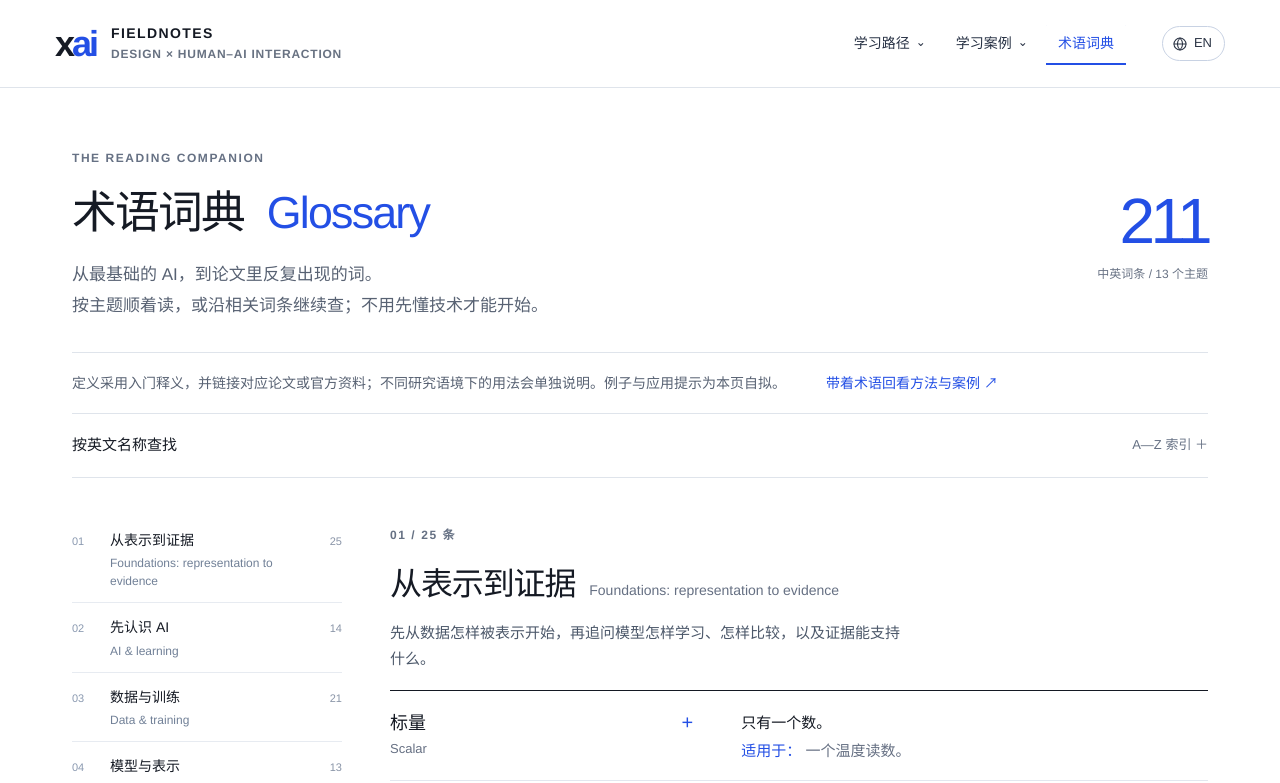
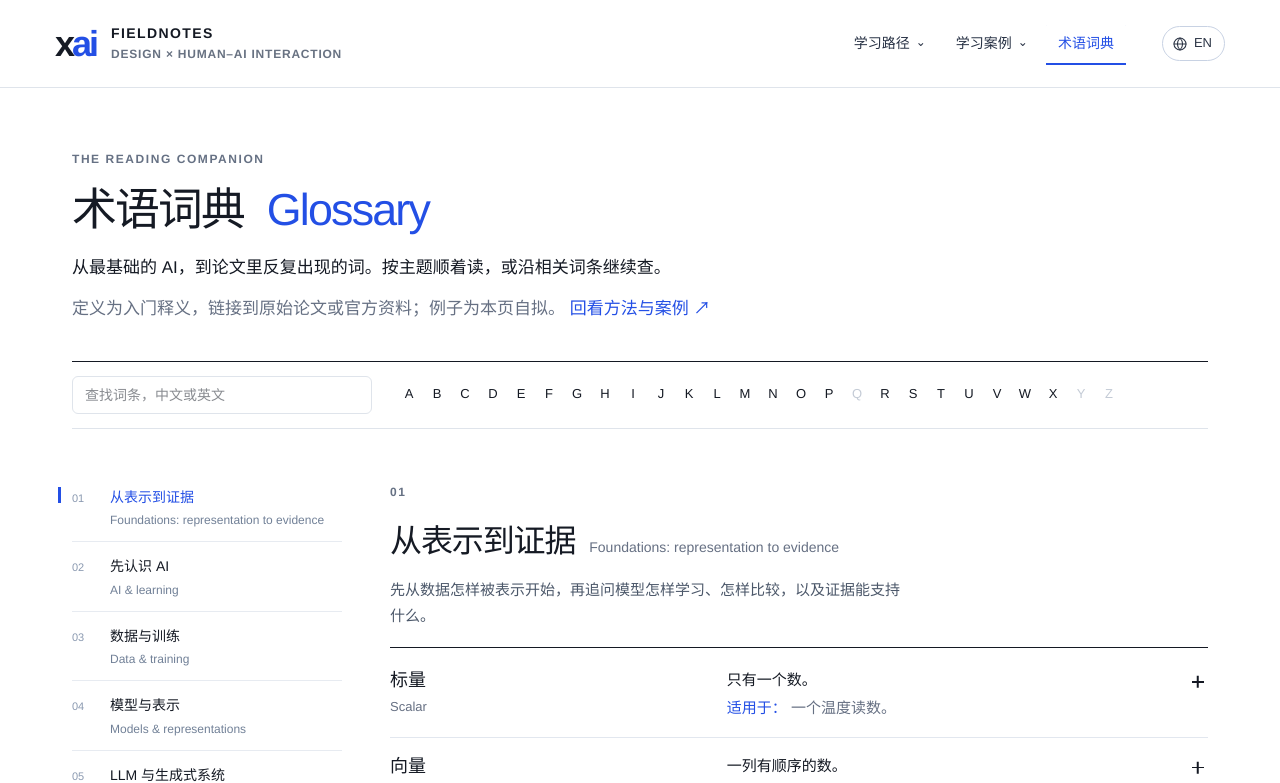
Before and after one commit to limbohoo/xai_fieldnote, a Next.js app: page /glossary in a window 1280 px wide. Shown: the top 783 px of the page. Built offline with nearby package versions, Linux system fonts and the light colour scheme.

Commit message:
Glossary redesign: no counts, A-Z finder with search, animated entry expand, active topic in sidebar

```diff
--- a/app/globals.css
+++ b/app/globals.css
@@ -2249,3 +2249,74 @@ summary > span:last-child {
 main.glossary-page .glossary-layout { grid-template-columns: 270px minmax(0, 1fr); gap: 48px; }
 @media (max-width: 1100px) { main.glossary-page .glossary-layout { grid-template-columns: 210px minmax(0, 1fr); gap: 28px; } }
 @media (max-width: 760px) { main.glossary-page .glossary-layout { grid-template-columns: 1fr; gap: 30px; } }
+
+/* Glossary v3: quieter header, A–Z finder, animated entries. */
+main.glossary-page .glossary-heading { display: block; padding: 56px 0 28px; max-width: 760px; }
+main.glossary-page .glossary-heading h1 { margin: 10px 0 14px; }
+.glossary-lede { font-size: 19px; line-height: 1.6; color: #141923; margin: 0; }
+.glossary-note { font-size: 14px; line-height: 1.7; color: #667083; margin: 10px 0 0; }
+.glossary-note a { color: #234fe5; white-space: nowrap; }
+
+.az-index { border-top: 1px solid #141923; border-bottom: 1px solid #dfe4eb; margin: 8px 0 44px; }
+.az-bar { display: flex; flex-wrap: wrap; align-items: center; gap: 12px 24px; padding: 14px 0; }
+.az-search { flex: 0 1 300px; min-width: 200px; height: 38px; padding: 0 12px; border: 1px solid #dfe4eb; border-radius: 6px; font: inherit; font-size: 14px; color: #141923; background: #fff; transition: border-color .15s; }
+.az-search:focus { outline: none; border-color: #234fe5; }
+.az-letters { display: flex; flex-wrap: wrap; gap: 2px; }
+.az-letters button { width: 26px; height: 30px; padding: 0; border: 0; border-radius: 4px; background: transparent; font: inherit; font-size: 13px; color: #141923; cursor: pointer; transition: background-color .15s, color .15s; }
+.az-letters button:hover:not(:disabled) { background: #f1f4f9; }
+.az-letters button[aria-pressed="true"] { background: #234fe5; color: #fff; }
+.az-letters button:disabled { color: #c4cbd6; cursor: default; }
+.az-panel { display: grid; grid-template-rows: 0fr; transition: grid-template-rows .32s cubic-bezier(.2,0,0,1); }
+.az-index[data-open="true"] .az-panel { grid-template-rows: 1fr; }
+.az-panel-inner { overflow: hidden; min-height: 0; }
+.az-results { list-style: none; margin: 0; padding: 0 0 16px; columns: 3 220px; column-gap: 32px; }
+.az-results li { break-inside: avoid; }
+.az-results a { display: flex; align-items: baseline; justify-content: space-between; gap: 12px; padding: 6px 0; border-bottom: 1px solid #f0f2f6; color: #141923; font-size: 14px; }
+.az-results a:hover span { color: #234fe5; }
+.az-results small { font-size: 12px; color: #667083; text-align: right; }
+.az-empty { font-size: 14px; color: #667083; padding: 4px 0 16px; margin: 0; }
+
+main.glossary-page .glossary-sidebar nav > a { grid-template-columns: 26px minmax(0, 1fr); position: relative; transition: color .15s; }
+main.glossary-page .glossary-sidebar nav > a[aria-current="true"] { color: #234fe5; }
+main.glossary-page .glossary-sidebar nav > a[aria-current="true"]::before { content: ''; position: absolute; left: -14px; top: 14px; width: 3px; height: 16px; background: #234fe5; }
+
+main.glossary-page .term-entry { padding: 16px 0; transition: background-color .2s; }
+main.glossary-page .term-entry:target { background: transparent; box-shadow: none; }
+main.glossary-page .term-entry[data-open="true"] .term-name { color: #234fe5; }
+main.glossary-page .term-trigger:hover .term-name { color: #234fe5; }
+.term-name { transition: color .15s; }
+main.glossary-page .term-toggle { position: relative; width: 12px; height: 12px; margin-top: 6px; transition: transform .3s cubic-bezier(.2,0,0,1); }
+main.glossary-page .term-toggle::before, main.glossary-page .term-toggle::after { content: ''; position: absolute; left: 0; top: 5px; width: 12px; height: 1.5px; background: #141923; }
+main.glossary-page .term-toggle::after { transform: rotate(90deg); }
+main.glossary-page .term-entry[data-open="true"] .term-toggle { transform: rotate(45deg); }
+main.glossary-page .term-entry[data-open="true"] .term-toggle::before, main.glossary-page .term-entry[data-open="true"] .term-toggle::after { background: #234fe5; }
+
+main.glossary-page .term-entry dd.term-detail { display: grid; grid-template-rows: 0fr; margin: 0; opacity: 0; transition: grid-template-rows .34s cubic-bezier(.2,0,0,1), opacity .24s ease; }
+main.glossary-page .term-entry dd.term-detail[data-open="true"] { grid-template-rows: 1fr; opacity: 1; }
+.term-detail-inner { overflow: hidden; min-height: 0; }
+.term-detail-inner > :first-child { margin-top: 14px; }
+main.glossary-page .term-definition { font-size: 15px; line-height: 1.8; color: #141923; margin: 0; }
+main.glossary-page .term-entry dd .term-note { font-size: 14px; line-height: 1.75; color: #667083; border-left: 2px solid #234fe5; padding-left: 12px; margin: 12px 0 0; }
+main.glossary-page .term-links { display: flex; flex-wrap: wrap; align-items: baseline; gap: 6px 14px; margin: 14px 0 4px; font-size: 13px; }
+main.glossary-page .term-links a { color: #141923; border-bottom: 1px solid #dfe4eb; transition: color .15s, border-color .15s; }
+main.glossary-page .term-links a:hover { color: #234fe5; border-color: #234fe5; }
+main.glossary-page .term-links a.term-source { color: #234fe5; border-color: transparent; margin-right: 6px; }
+.term-links-label { font-size: 12px; color: #667083; }
+
+@media (max-width: 760px) {
+  .az-search { flex: 1 1 100%; }
+  .az-letters button { width: 24px; }
+  .glossary-lede { font-size: 17px; }
+}
+@media (prefers-reduced-motion: reduce) {
+  .az-panel, main.glossary-page .term-entry dd.term-detail, main.glossary-page .term-toggle { transition: none; }
+}
+@media print {
+  main.glossary-page .term-entry dd.term-detail { grid-template-rows: 1fr; opacity: 1; }
+  .az-index { display: none; }
+}
+main.glossary-page .term-entry { position: relative; padding-right: 36px; }
+main.glossary-page .term-entry .term-toggle { position: absolute; right: 4px; top: 24px; margin: 0; padding: 0; }
+main.glossary-page .term-entry .term-trigger::after { content: ''; position: absolute; inset: 0; }
+main.glossary-page .term-entry .term-collapsed-copy, main.glossary-page .term-entry dd { position: relative; z-index: 1; }
+main.glossary-page .term-detail-inner > :first-child { margin-top: 16px; padding-top: 14px; border-top: 1px solid #f0f2f6; }
--- a/app/glossary/glossary-view.tsx
+++ b/app/glossary/glossary-view.tsx
@@ -1,6 +1,6 @@
 'use client';
 /* oxlint-disable next/no-html-link-for-pages */
-import { useEffect, useState } from 'react';
+import { useEffect, useMemo, useState } from 'react';
 import { SiteHeader } from '../site-header';
 import { SiteFooter } from '../site-footer';
 import { allTerms, glossaryGroups, glossarySources, termById, type Term } from '../glossary-data';
@@ -25,7 +25,7 @@ function GlossaryTerm({ term }: { term: Term }) {
   }, [term.id]);
 
   return (
-    <div className="term-entry" id={term.id}>
+    <div className="term-entry" id={term.id} data-open={open}>
       <dt>
         <div className="term-permalink">
           <button
@@ -36,7 +36,7 @@ function GlossaryTerm({ term }: { term: Term }) {
             onClick={() => setOpen((value) => !value)}
           >
             <span className="term-name">{t(term.zh, term.en)}</span>
-            <span className="term-toggle" aria-hidden="true">{open ? '−' : '+'}</span>
+            <span className="term-toggle" aria-hidden="true" />
           </button>
         </div>
         <span className="term-english">{t(term.en, term.zh)}</span>
@@ -47,27 +47,113 @@ function GlossaryTerm({ term }: { term: Term }) {
           {goodFor && <p className="term-good-for"><strong>{t('适用于：', 'Good for:')}</strong> {t(term.goodFor ?? '', goodFor)}</p>}
         </div>
       )}
-      <dd id={detailsId} hidden={!open}>
-        {showDefinition && <p>{t(term.definition, definition)}</p>}
+      <dd id={detailsId} className="term-detail" data-open={open} inert={!open} aria-hidden={!open}>
+        <div className="term-detail-inner">
+          {showDefinition && <p className="term-definition">{t(term.definition, definition)}</p>}
           {term.note && <p className="term-note">{t(term.note, note ?? term.note)}</p>}
           <div className="term-links">
-          <a href={glossarySources[term.source].url} target="_blank" rel="noreferrer" title={glossarySources[term.source].title}>
-            {t('定义参考 ↗', 'Definition source ↗')}
+            <a className="term-source" href={glossarySources[term.source].url} target="_blank" rel="noreferrer" title={glossarySources[term.source].title}>
+              {t('定义来源 ↗', 'Source ↗')}
             </a>
+            {term.related.length > 0 && <span className="term-links-label">{t('相关', 'Related')}</span>}
             {term.related.map((id) => (
               <a href={'#' + id} key={id}>
-              {t(termById[id].zh, termById[id].en)} →
+                {t(termById[id].zh, termById[id].en)}
               </a>
             ))}
+          </div>
         </div>
       </dd>
     </div>
   );
 }
 
+function AzIndex() {
+  const t = useT();
+  const [query, setQuery] = useState('');
+  const [letter, setLetter] = useState<string | null>(null);
+  const sorted = useMemo(() => [...allTerms].sort((a, b) => a.en.localeCompare(b.en, 'en')), []);
+  const letters = useMemo(() => {
+    const m = new Map<string, Term[]>();
+    for (const term of sorted) {
+      const c = term.en.trim()[0].toUpperCase();
+      const k = /[A-Z]/.test(c) ? c : '#';
+      m.set(k, [...(m.get(k) ?? []), term]);
+    }
+    return m;
+  }, [sorted]);
+  const q = query.trim().toLowerCase();
+  const results = q
+    ? sorted.filter((term) => (term.en + ' ' + term.zh).toLowerCase().includes(q))
+    : letter
+      ? letters.get(letter) ?? []
+      : [];
+  const open = Boolean(q || letter);
+  return (
+    <div className="az-index" data-open={open}>
+      <div className="az-bar">
+        <input
+          type="search"
+          className="az-search"
+          placeholder={t('查找词条，中文或英文', 'Find a term, in English or Chinese')}
+          aria-label={t('查找词条', 'Find a term')}
+          value={query}
+          onChange={(e) => { setQuery(e.target.value); setLetter(null); }}
+        />
+        <nav className="az-letters" aria-label={t('按首字母', 'By first letter')}>
+          {'ABCDEFGHIJKLMNOPQRSTUVWXYZ'.split('').map((c) => (
+            <button
+              type="button"
+              key={c}
+              disabled={!letters.has(c)}
+              aria-pressed={letter === c}
+              onClick={() => { setQuery(''); setLetter(letter === c ? null : c); }}
+            >
+              {c}
+            </button>
+          ))}
+        </nav>
+      </div>
+      <div className="az-panel" inert={!open} aria-hidden={!open}>
+        <div className="az-panel-inner">
+          {results.length === 0 && q && <p className="az-empty">{t('没有找到，换个说法试试。', 'Nothing found. Try another word.')}</p>}
+          <ul className="az-results">
+            {results.map((term) => (
+              <li key={term.id}>
+                <a href={'#' + term.id} onClick={() => { setQuery(''); setLetter(null); }}>
+                  <span>{t(term.zh, term.en)}</span>
+                  <small>{t(term.en, term.zh)}</small>
+                </a>
+              </li>
+            ))}
+          </ul>
+        </div>
+      </div>
+    </div>
+  );
+}
+
+function useActiveTopic() {
+  const [active, setActive] = useState<string | null>(null);
+  useEffect(() => {
+    const sections = [...document.querySelectorAll<HTMLElement>('.glossary-group')];
+    const io = new IntersectionObserver(
+      (entries) => {
+        const visible = entries.filter((e) => e.isIntersecting).sort((a, b) => a.boundingClientRect.top - b.boundingClientRect.top);
+        if (visible[0]) setActive(visible[0].target.id);
+      },
+      { rootMargin: '-120px 0px -60% 0px' },
+    );
+    sections.forEach((el) => io.observe(el));
+    return () => io.disconnect();
+  }, []);
+  return active;
+}
+
 export function GlossaryView() {
   const t = useT();
   const usedSources = [...new Set(allTerms.map((term) => term.source))];
+  const active = useActiveTopic();
   return (
     <>
       <a className="skip" href="#glossary-entries">
@@ -76,57 +162,29 @@ export function GlossaryView() {
       <SiteHeader glossary />
       <main className="glossary-page" id="glossary-top">
         <header className="glossary-heading">
-          <div>
           <span className="eyebrow">THE READING COMPANION</span>
           <h1>
-              {t('术语词典', 'Glossary')} <span>Glossary</span>
+            {t('术语词典', 'Glossary')} <span>{t('Glossary', '术语词典')}</span>
           </h1>
-            <p>
-              {t('从最基础的 AI，到论文里反复出现的词。', 'From the most basic AI terms to the words that keep recurring in papers.')}
-              <br />
-              {t('按主题顺着读，或沿相关词条继续查；不用先懂技术才能开始。', 'Read by topic, or follow related entries; you do not need technical knowledge to begin.')}
+          <p className="glossary-lede">
+            {t('从最基础的 AI，到论文里反复出现的词。按主题顺着读，或沿相关词条继续查。', 'From the most basic AI terms to the words that keep recurring in papers. Read by topic, or follow related entries.')}
           </p>
-          </div>
-          <div className="glossary-count">
-            <b>{allTerms.length}</b>
-            <span>{t(`中英词条 / ${glossaryGroups.length} 个主题`, `bilingual entries / ${glossaryGroups.length} topics`)}</span>
-          </div>
+          <p className="glossary-note">
+            {t('定义为入门释义，链接到原始论文或官方资料；例子为本页自拟。', 'Definitions are introductory and link to the original papers or official sources; examples are written for this page.')}{' '}
+            <a href="/#methods">{t('回看方法与案例 ↗', 'Back to methods and cases ↗')}</a>
+          </p>
         </header>
-        <div className="glossary-context">
-          <p>
-            {t(
-              '定义采用入门释义，并链接对应论文或官方资料；不同研究语境下的用法会单独说明。例子与应用提示为本页自拟。',
-              'Definitions are introductory and link to the corresponding papers or official sources; uses in particular research contexts are noted separately. Examples and application notes are written for this page.',
-            )}
-          </p>
-          <a href="/#methods">{t('带着术语回看方法与案例 ↗', 'Return to the methods and cases with these terms ↗')}</a>
-        </div>
-        <details className="alphabet-index">
-          <summary>
-            {t('按英文名称查找', 'Find by English name')} <span>{t('A—Z 索引 ＋', 'A–Z index ＋')}</span>
-          </summary>
-          <div>
-            {[...allTerms]
-              .sort((a, b) => a.en.localeCompare(b.en, 'en'))
-              .map((term) => (
-                <a key={term.id} href={'#' + term.id}>
-                  {term.en}
-                  <small>{t(term.zh, term.en)}</small>
-                </a>
-              ))}
-          </div>
-        </details>
+        <AzIndex />
         <div className="glossary-layout">
           <aside className="glossary-sidebar">
             <nav aria-label={t('词典主题', 'Glossary topics')}>
               {glossaryGroups.map((group, i) => (
-                <a href={'#topic-' + group.id} key={group.id}>
+                <a href={'#topic-' + group.id} key={group.id} aria-current={active === 'topic-' + group.id ? 'true' : undefined}>
                   <span>{String(i + 1).padStart(2, '0')}</span>
                   <span>
                     {t(group.zh, group.en)}
                     <small>{t(group.en, group.zh)}</small>
                   </span>
-                  <em>{group.terms.length}</em>
                 </a>
               ))}
             </nav>
@@ -139,7 +197,7 @@ export function GlossaryView() {
               <section className="glossary-group" id={'topic-' + group.id} key={group.id}>
                 <header>
                   <span className="eyebrow">
-                    {String(i + 1).padStart(2, '0')} / {t(`${group.terms.length} 条`, `${group.terms.length} entries`)}
+                    {String(i + 1).padStart(2, '0')}
                   </span>
                   <h2>
                     {t(group.zh, group.en)}
@@ -169,7 +227,7 @@ export function GlossaryView() {
           </div>
           <details className="source-index">
             <summary>
-              {t(`${usedSources.length} 项定义来源`, `${usedSources.length} definition sources`)} <span>{t('展开 ＋', 'Expand ＋')}</span>
+              {t('全部定义来源', 'All definition sources')} <span>{t('展开 ＋', 'Expand ＋')}</span>
             </summary>
             <ol>
               {usedSources.map((key, i) => (
```
Lines whose indentation alone changed are shown as unchanged.
